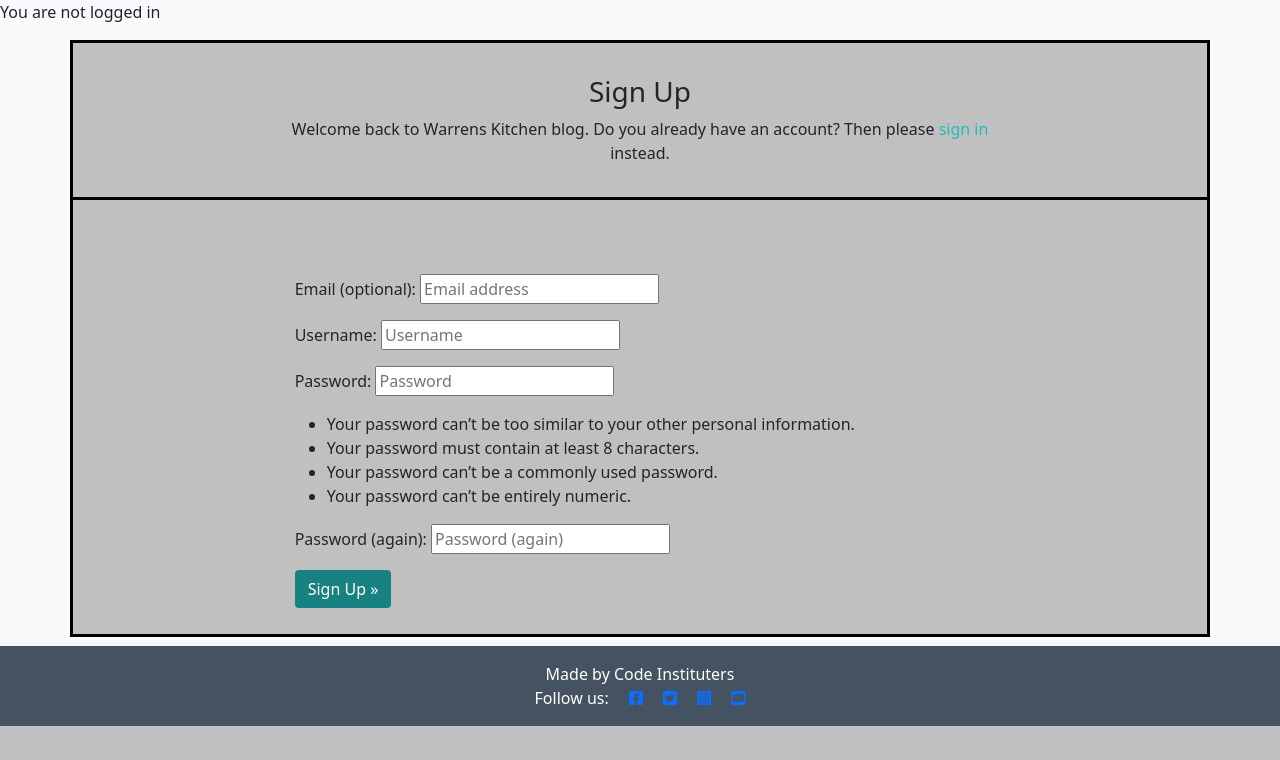
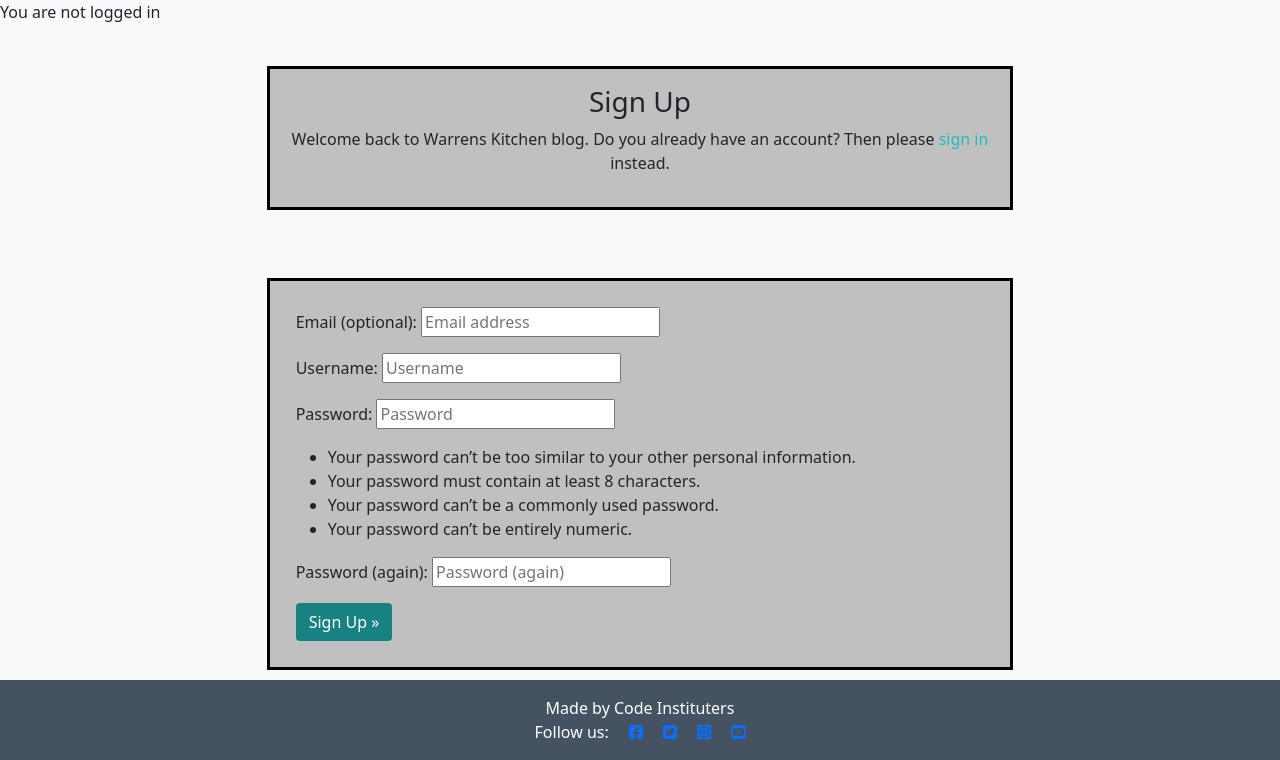
Before and after one commit to Wazza1999/Project-4-blog, a Django app: page /accounts/signup/ in a window 1280 px wide. Shown: the part 74-834 px from the top of the page. Before the commit the page ends 800 px from the top, so only its background shows below. Run offline with Django 4.2, Linux system fonts and the light colour scheme.

Commit message:
fixed padding for all pages and colouring consistency

```diff
--- a/blog/templates/blog/index.html
+++ b/blog/templates/blog/index.html
@@ -39,12 +39,12 @@
 
                                 </div>
                                 <a href="{% url 'post_detail' post.slug %}" class="post-link">
-                                    <h2 class="card-title">{{ post.title }}</h2>
-                                    <p class="card-text">{{ post.excerpt }}</p>
+                                    <h2 class="card-title" id="cardtext">{{ post.title }}</h2>
+                                    <p class="card-text" id="cardtext">{{ post.excerpt }}</p>
                                 </a>
 
                                 <hr />
-                                <p class="card-text text-muted h6">{{ post.created_on}}
+                                <p class="card-text h6" id="cardtext">{{ post.created_on}}
                                 </p>
                             </div>
                         </div>
--- a/blog/templates/blog/post_detail.html
+++ b/blog/templates/blog/post_detail.html
@@ -12,7 +12,7 @@
                 <!-- Post author goes before the | the post's created date goes after -->
                 <p class="post-subtitle">{{ post.author }} | {{ post.created_on }}</p>
             </div>
-            <div class="d-none d-md-block col-md-6 masthead-image">
+            <div class="d-block d-md-block col-md-6 masthead-image">
                 {% if "placeholder" in post.featured_image.url %}
                 <img src="{% static 'images/chef.jpg' %}" class="scale" alt="placeholder">
                 {% else %}
--- a/static/css/style.css
+++ b/static/css/style.css
@@ -36,10 +36,15 @@ a.navbar-brand {
 .card {
     border: none;
     background-color: transparent;
+    padding: 10px;
 }
 
 #card{
     background-color: silver;
+}
+
+#cardtext{
+    color: black;
 }
 
 .card-body{
@@ -94,7 +99,7 @@ img.card-img-top{
 .masthead-image {
     position: relative;
     overflow: hidden;
-    height:auto
+    height:auto;
 }
 
 .masthead-image:after {
@@ -194,6 +199,10 @@ img.card-img-top{
     text-align: center;
 }
 
+#signinbox{
+    padding: 10px;
+}
+
 #signincontainer{
     border: solid 3px black;
     background-color: silver;
@@ -207,15 +216,23 @@ img.card-img-top{
     background-color: silver;
 }
 
+#signoutpadding{
+    padding: 10px;
+}
+
 #signoutbutton{
     text-align: center;
 }
 
 
 /* Signup page styling*/
+
+#signupbox{
+    padding: 10px;
+}
+
 #signupbox1{
     border: solid 3px black;
-    border-bottom: hidden;
     text-align: center;
     background-color: silver;
     padding: 16px;
@@ -239,7 +256,16 @@ img.card-img-top{
     border: solid 3px black;
 }
 
-#aboutme{
+#aboutmebox{
+    padding: 10px;
+}
+
+#aboutmepadding{
+    padding: 10px;
+}
+
+#aboutmetitlebox{
+    padding: 32px;
     border: solid 3px black;
     background-color: silver;
     text-align: center;
@@ -269,12 +295,13 @@ img.card-img-top{
 #posttitle{
     border:solid 3px black;
     background-color: silver;
+    text-align: center;
 }
 
 /* Media queries */
-@media (max-width: 728px) {
-    img {
-        max-width: 100%;
+@media (max-width: 320px) {
+    img.scale {
+        width: 100%;
         height: auto;
     }
 }
--- a/templates/account/login.html
+++ b/templates/account/login.html
@@ -8,7 +8,7 @@
 {% block content %}
 
 <div class="container">
-    <div class="row">
+    <div class="row" id="signinbox">
         <div class="col-md-8 mt-3 offset-md-2" id="signin">
             <h3>{% trans "Sign In" %}</h3>
 
@@ -18,7 +18,7 @@
                 first.{% endblocktrans %}</p>
         </div>
     </div>
-    <div class="row">
+    <div class="row" id="signinbox">
         <div class="col-md-8 mt-3 offset-md-2" id="signincontainer">
             <form class="login" method="POST" action="{% url 'account_login' %}">
                 {% csrf_token %}
--- a/templates/account/logout.html
+++ b/templates/account/logout.html
@@ -5,7 +5,7 @@
 {% endblock %}
 {% block content %}
   <div class="container">
-    <div class="row">
+    <div class="row" id="signoutpadding">
       <div class="col-md-8 mt-5 offset-md-2" id="signout">
         <h3>{% trans "Sign Out" %}</h3>
 
--- a/templates/account/signup.html
+++ b/templates/account/signup.html
@@ -6,8 +6,8 @@
 
 {% block content %}
 <div class="container">
-  <div class="row" id="signupbox1">
-    <div class="col-md-8 mt-3 offset-md-2">
+  <div class="row" id="signupbox">
+    <div class="col-md-8 mt-3 offset-md-2" id="signupbox1">
       <h3>{% trans "Sign Up" %}</h3>
 
       <p>{% blocktrans %}
@@ -18,8 +18,8 @@
       {% endblocktrans %}</p>
     </div>
   </div>
-  <div class="row" id="signupbox2">
-    <div class="col-md-8 mt-5 offset-md-2">
+  <div class="row" id="signupbox">
+    <div class="col-md-8 mt-5 offset-md-2" id="signupbox2">
       <form class="signup" id="signup_form" method="post"
         action="{% url 'account_signup' %}">
         {% csrf_token %}
--- a/templates/base.html
+++ b/templates/base.html
@@ -1,15 +1,17 @@
+<!DOCTYPE html>
 {% load static %}
-
-<!DOCTYPE html>
-<html class="h-100" lang="en">
+<html lang="en">
   <head>
-    <meta charset="UTF-8">
+    <meta charset="UTF-8" />
     <meta name="viewport" content="width=device-width, initial-scale=1" />
 
     <!-- Google Fonts CSS -->
-    <link rel="preconnect" href="https://fonts.googleapis.com">
+    <link rel="preconnect" href="https://fonts.googleapis.com" />
     <link rel="preconnect" href="https://fonts.gstatic.com" />
-    <link href="https://fonts.googleapis.com/css2?family=Great+Vibes&display=swap" rel="stylesheet">
+    <link
+      href="https://fonts.googleapis.com/css2?family=Great+Vibes&display=swap"
+      rel="stylesheet"
+    />
     <link
       href="https://fonts.googleapis.com/css2?family=Lato:wght@300;700&display=swap"
       rel="stylesheet"
@@ -33,7 +35,11 @@
     <link rel="stylesheet" href="{% static 'css/style.css' %}" />
 
     <!-- Favicon -->
-    <link rel="icon" type="image/x-icon" href="{% static 'favicon/favicon.ico' %}">
+    <link
+      rel="icon"
+      type="image/x-icon"
+      href="{% static 'favicon/favicon.ico' %}"
+    />
     <title>Warrens Kitchen</title>
   </head>
 
@@ -42,8 +48,7 @@
 
     <nav class="navbar navbar-expand-lg navbar-dark bg-dark" id="navbar">
       <div class="container-fluid">
-        <a class="navbar-brand" href="{% url 'home' %}">Warrens Kitchen Blog</a
-        >
+        <a class="navbar-brand" href="{% url 'home' %}">Warrens Kitchen Blog</a>
         <button
           class="navbar-toggler"
           type="button"
@@ -88,7 +93,9 @@
                 class="nav-link {% if request.path == signup_url %}active{% endif %}"
                 aria-current="page"
                 href="{% url 'account_signup' %}"
-                ><button type="button" class="btn btn-light">Register</button></a
+                ><button type="button" class="btn btn-light">
+                  Register
+                </button></a
               >
             </li>
             <li class="nav-item">
@@ -108,17 +115,24 @@
       </div>
     </nav>
 
-
     <!-- displaying Django messages -->
     <div class="container" id="popupbox">
       <div class="row">
         <div class="col-md-8 offset-md-2" id="popup">
           {% for message in messages %}
-      <div class="alert {{ message.tags }} alert-dismissible
-        fade show" id="msg" role="alert">
+          <div
+            class="alert {{ message.tags }} alert-dismissible
+        fade show"
+            id="msg"
+            role="alert"
+          >
             {{ message | safe }}
-        <button type="button" class="btn-close"
-          data-bs-dismiss="alert" aria-label="Close"></button>
+            <button
+              type="button"
+              class="btn-close"
+              data-bs-dismiss="alert"
+              aria-label="Close"
+            ></button>
           </div>
           {% endfor %}
         </div>
@@ -129,8 +143,7 @@
       <p class="text-end-m-3">You are logged in as {{ user }}</p>
       {% else %}
       <p class="text-end-m-3">You are not logged in</p>
-      {% endif %}
-      {% block content %}
+      {% endif %} {% block content %}
       <!-- Content Goes here -->
       {% endblock content %}
     </main>
@@ -141,10 +154,19 @@
         {% block copyright %}Made by Code Instituters{% endblock copyright %}
       </p>
       <p class="m-0 text-center text-white">
-        Follow us: <a href="https://facebook.com" target="blank" rel="noopener noreferrer"><i class="fab fa-facebook-square ms-3"></i></a>
-        <a href="https://twitter.com" target="blank" rel="noopener noreferrer"><i class="fab fa-twitter-square ms-3"></i></a>
-        <a href="https://instagram.com" target="blank" rel="noopener noreferrer"><i class="fab fa-instagram-square ms-3"></i></a>
-        <a href="https://youtube.com" target="blank" rel="noopener noreferrer"><i class="fab fa-youtube-square ms-3"></i></a>
+        Follow us:
+        <a href="https://facebook.com" target="blank" rel="noopener noreferrer"
+          ><i class="fab fa-facebook-square ms-3"></i
+        ></a>
+        <a href="https://twitter.com" target="blank" rel="noopener noreferrer"
+          ><i class="fab fa-twitter-square ms-3"></i
+        ></a>
+        <a href="https://instagram.com" target="blank" rel="noopener noreferrer"
+          ><i class="fab fa-instagram-square ms-3"></i
+        ></a>
+        <a href="https://youtube.com" target="blank" rel="noopener noreferrer"
+          ><i class="fab fa-youtube-square ms-3"></i
+        ></a>
       </p>
     </footer>
 
@@ -154,7 +176,6 @@
       crossorigin="anonymous"
     ></script>
 
-      {% block extras %}
-      {% endblock %}
+    {% block extras %} {% endblock %}
   </body>
 </html>
```
Also changed, not shown: about/templates/about/about.html (+4 -4 lines), blog/templates/blog/category_posts.html (+7 -5 lines). Lines whose indentation alone changed are shown as unchanged.
